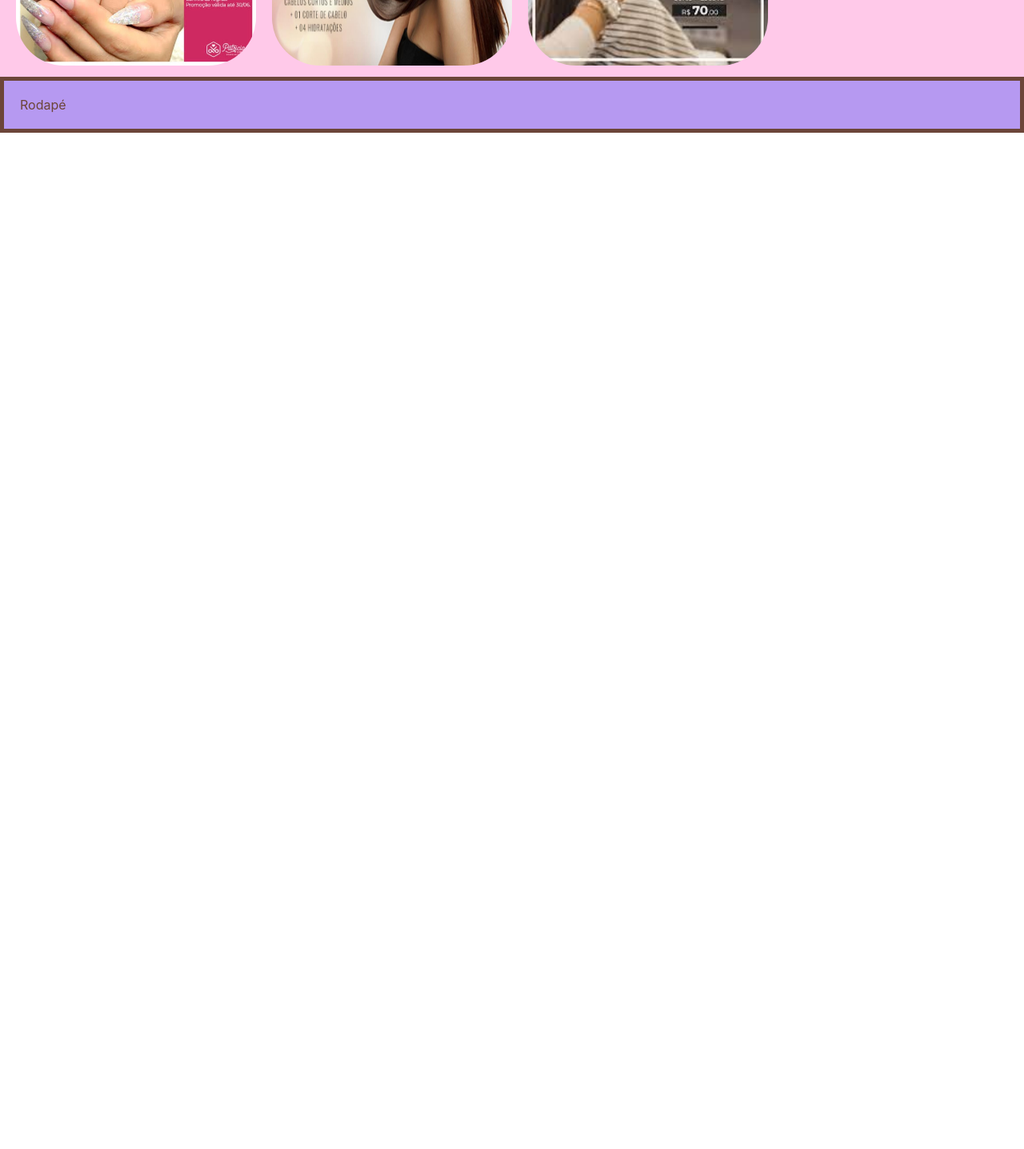
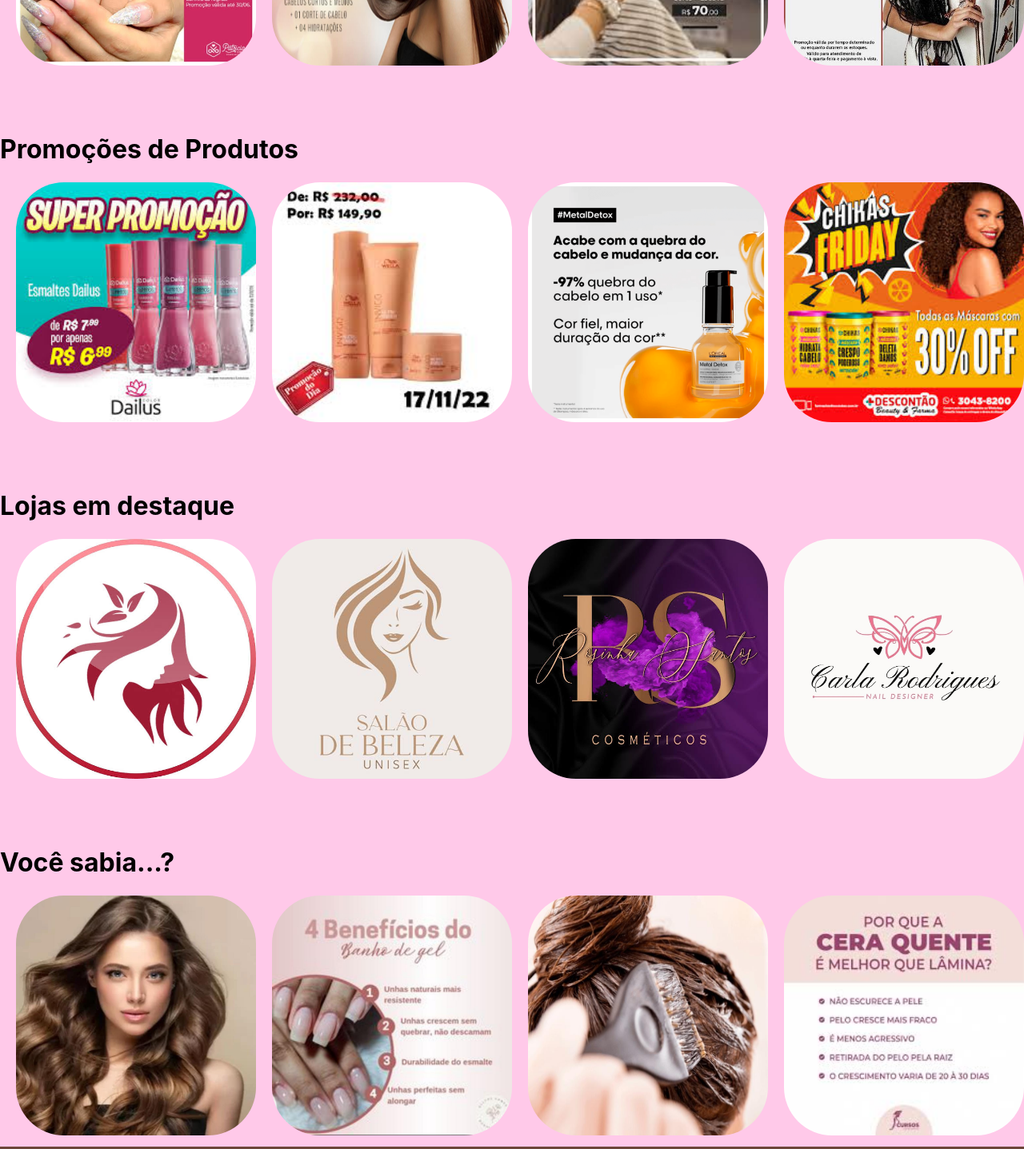
Before and after one commit to JohnnyCleto/BeYou_React, a React (Create React App) app: page /Home in a window 1280 px wide. Shown: the part 480-1917 px from the top of the page at 80% size. Before the commit the page ends 800 px from the top, so only its background shows below. Built offline with nearby package versions, Linux system fonts and the light colour scheme.

Commit message:
Update Home.js

```diff
--- a/src/components/Home.js
+++ b/src/components/Home.js
@@ -184,18 +184,46 @@
 
       {/* Seções principais */}
       <main>
-        {/* Promoções de serviços */}
         <div className="promocao_lugares" style={promocaoLugaresStyle}>
           <h1>Promoções de Serviços</h1>
-          {['promocao1.jpg', 'promocao2.jpg', 'promocao3.jpeg'].map((src, index) => (
-            <img key={index} className="img" style={imgStyle} src={require(`./img/${src}`)} alt="" />
-          ))}
+          <img className="img1" style={imgStyle} src={require('./img/promocao1.jpg')} alt="alongamento_unha" />
+          <img className="img2" style={imgStyle} src={require('./img/promocao2.jpg')} alt="progressiva" />
+          <img className="img3" style={imgStyle} src={require('./img/promocao3.jpeg')} alt="corte" />
+          <img className="img4" style={imgStyle} src={require('./img/promoçao4.jpg')} alt="tranças" />
+          <img className="img5" style={imgStyle} src={require('./img/promocao5.jpeg')} alt="massagem" />
+        </div>
+
+        <div className="promocao_produtos" style={promocaoLugaresStyle}>
+          <h1>Promoções de Produtos</h1>
+          <img className="img1" style={imgStyle} src={require('./img/promocao_produto1.jpg')} alt="" />
+          <img className="img2" style={imgStyle} src={require('./img/promocao_produto2.jpg')} alt="" />
+          <img className="img3" style={imgStyle} src={require('./img/promocao_produto3.jpg')} alt="" />
+          <img className="img3" style={imgStyle} src={require('./img/Promocao_produto4.jpg')} alt="" />
+        </div>
+
+        <div className="logos_empresas" style={promocaoLugaresStyle}>
+          <h1>Lojas em destaque</h1>
+          <img className="img1" style={imgStyle} src={require('./img/loja1.jpg')} alt="" />
+          <img className="img2" style={imgStyle} src={require('./img/loja2.jpg')} alt="" />
+          <img className="img3" style={imgStyle} src={require('./img/loja3.jpg')} alt="" />
+          <img className="img4" style={imgStyle} src={require('./img/loja4.jpg')} alt="" />
+          <img className="img5" style={imgStyle} src={require('./img/loja5.jpg')} alt="" />
+          <img className="img6" style={imgStyle} src={require('./img/loja6.jpg')} alt="" />
+          <img className="img7" style={imgStyle} src={require('./img/loja7.jpg')} alt="" />
+        </div>
+
+        <div className="voce_sabia" style={promocaoLugaresStyle}>
+          <h1>Você sabia...?</h1>
+          <img className="img1" style={imgStyle} src={require('./img/voce_sabia1.jpg')} alt="" />
+          <img className="img2" style={imgStyle} src={require('./img/voce_sabia2.jpg')} alt="" />
+          <img className="img3" style={imgStyle} src={require('./img/voce_sabia3.jpg')} alt="" />
+          <img className="img4" style={imgStyle} src={require('./img/voce_sabia4.jpg')} alt="" />
+          <img className="img5" style={imgStyle} src={require('./img/voce_sabia5.jpg')} alt="" />
         </div>
       </main>
 
-      {/* Rodapé */}
       <footer style={footerStyle}>
-        <div>Rodapé</div>
+        <div className="footer"></div>
       </footer>
     </div>
   );
```
